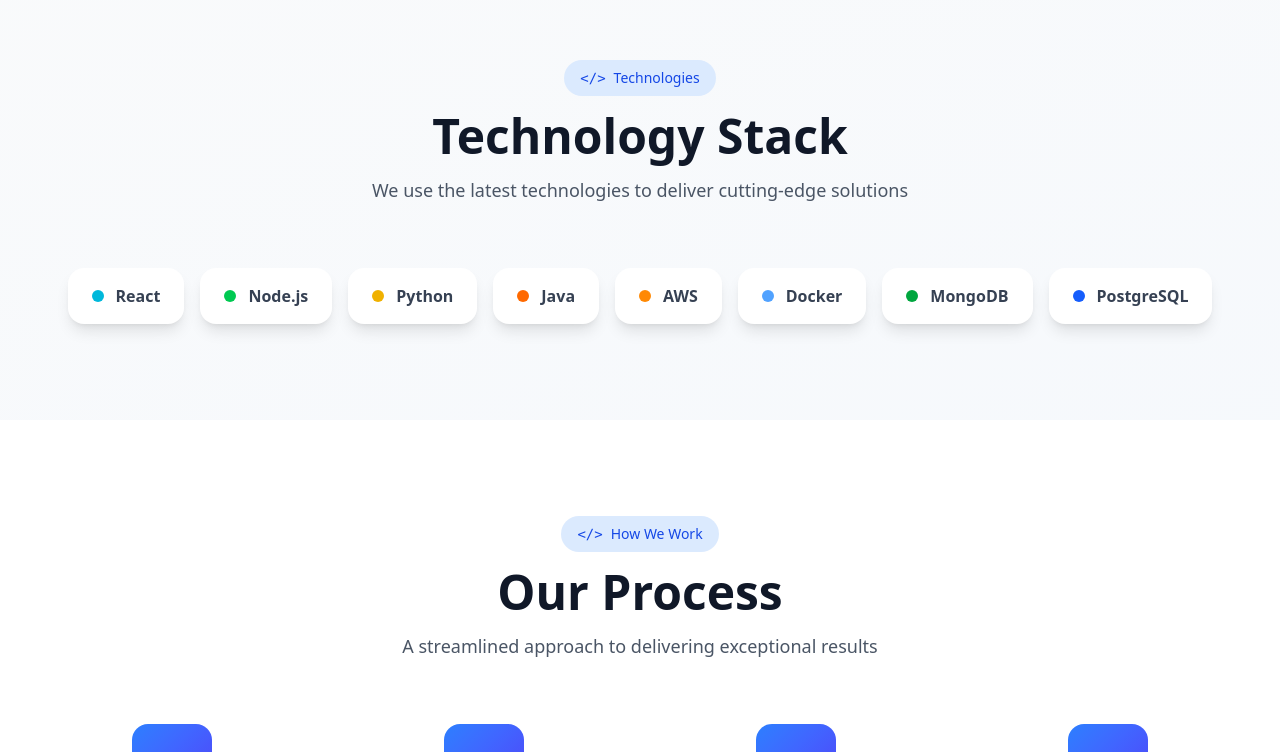
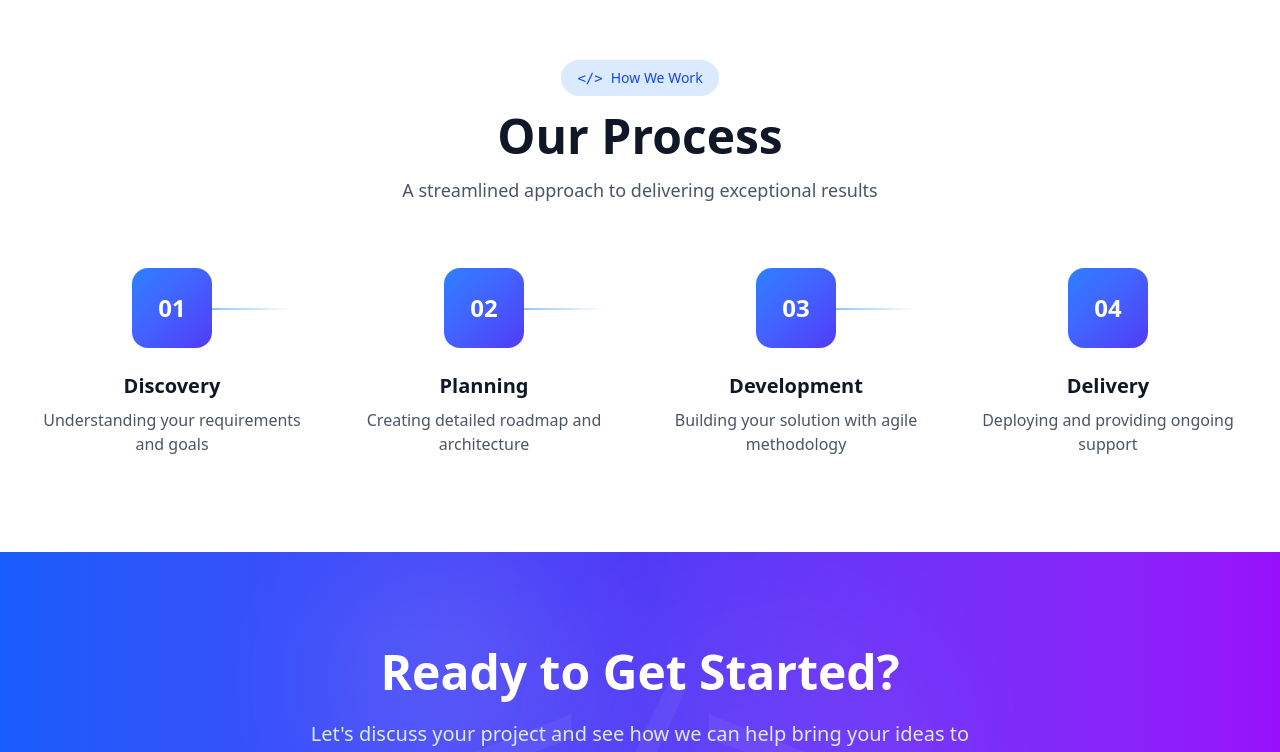
Before and after one commit to nadwivedi/softwarebytes, a React app in the folder frontend/: page /services in a window 1280 px wide. Shown: the part 1760-2512 px from the top of the page. Built offline with nearby package versions, Linux system fonts and the light colour scheme; the HTML template or start-up script is replaced by a standard one.

Commit message:
improve ui

```diff
--- a/frontend/src/pages/Service.jsx
+++ b/frontend/src/pages/Service.jsx
@@ -69,17 +69,6 @@
     gradient: 'from-green-500 to-emerald-600',
     number: '04',
   },
-];
-
-const techStack = [
-  { name: 'React', color: 'bg-cyan-500' },
-  { name: 'Node.js', color: 'bg-green-500' },
-  { name: 'Python', color: 'bg-yellow-500' },
-  { name: 'Java', color: 'bg-orange-500' },
-  { name: 'AWS', color: 'bg-orange-400' },
-  { name: 'Docker', color: 'bg-blue-400' },
-  { name: 'MongoDB', color: 'bg-green-600' },
-  { name: 'PostgreSQL', color: 'bg-blue-600' },
 ];
 
 const Services = () => {
@@ -160,36 +149,6 @@
         </div>
       </section>
 
-      {/* Tech Stack Section */}
-      <section className="py-24 bg-gradient-to-br from-gray-50 to-blue-50/30">
-        <div className="max-w-7xl mx-auto px-4 sm:px-6 lg:px-8">
-          <div className="text-center mb-16">
-            <span className="inline-flex items-center gap-2 px-4 py-2 bg-blue-100 rounded-full text-blue-700 text-sm font-medium mb-4">
-              <span className="font-mono">&lt;/&gt;</span>
-              Technologies
-            </span>
-            <h2 className="text-3xl md:text-4xl lg:text-5xl font-bold text-gray-900 mb-4">
-              Technology Stack
-            </h2>
-            <p className="text-lg text-gray-600">
-              We use the latest technologies to deliver cutting-edge solutions
-            </p>
-          </div>
-
-          <div className="flex flex-wrap justify-center gap-4">
-            {techStack.map((tech, index) => (
-              <div
-                key={index}
-                className="group flex items-center gap-3 px-6 py-4 bg-white rounded-2xl shadow-lg hover:shadow-xl transition-all duration-300 cursor-pointer"
-              >
-                <div className={`w-3 h-3 ${tech.color} rounded-full group-hover:scale-150 transition-transform duration-300`}></div>
-                <span className="font-semibold text-gray-700">{tech.name}</span>
-              </div>
-            ))}
-          </div>
-        </div>
-      </section>
-
       {/* Process Section */}
       <section className="py-24 bg-white">
         <div className="max-w-7xl mx-auto px-4 sm:px-6 lg:px-8">
```
